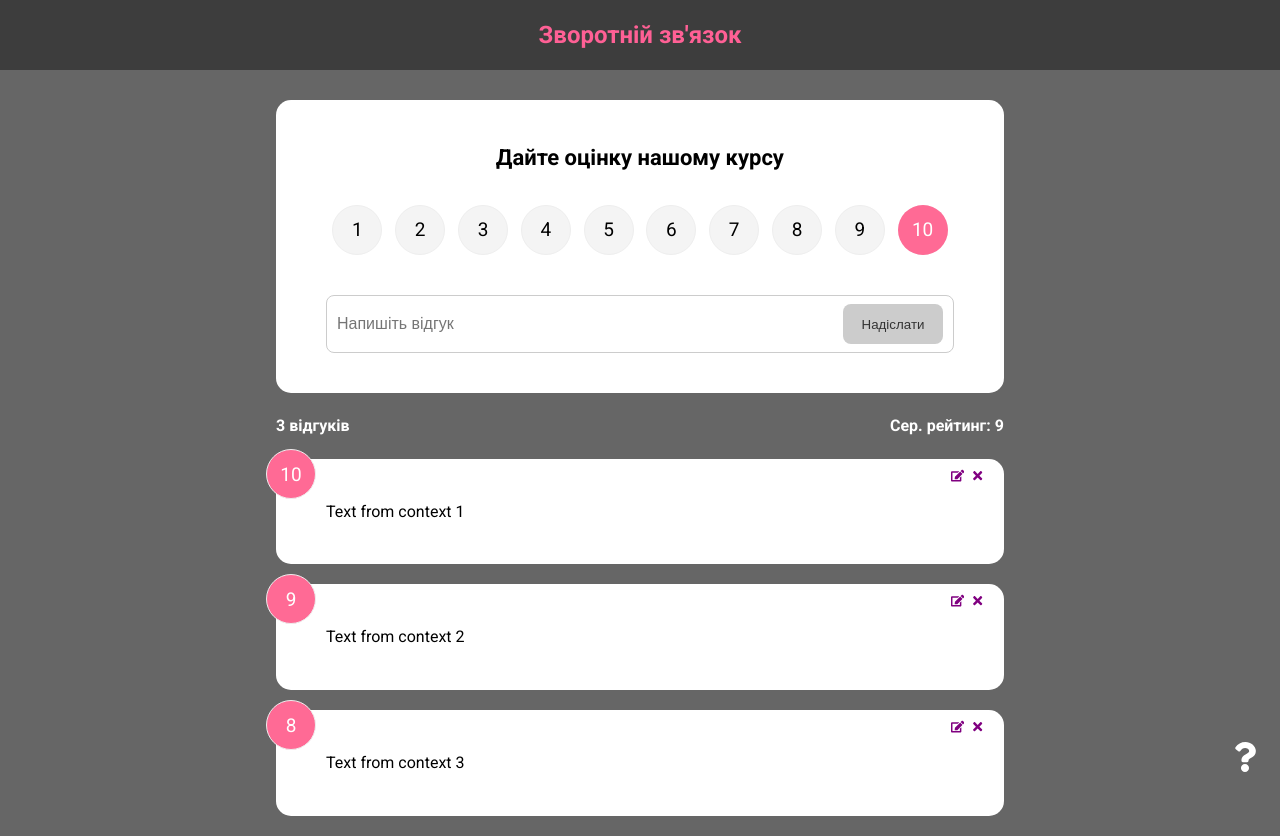
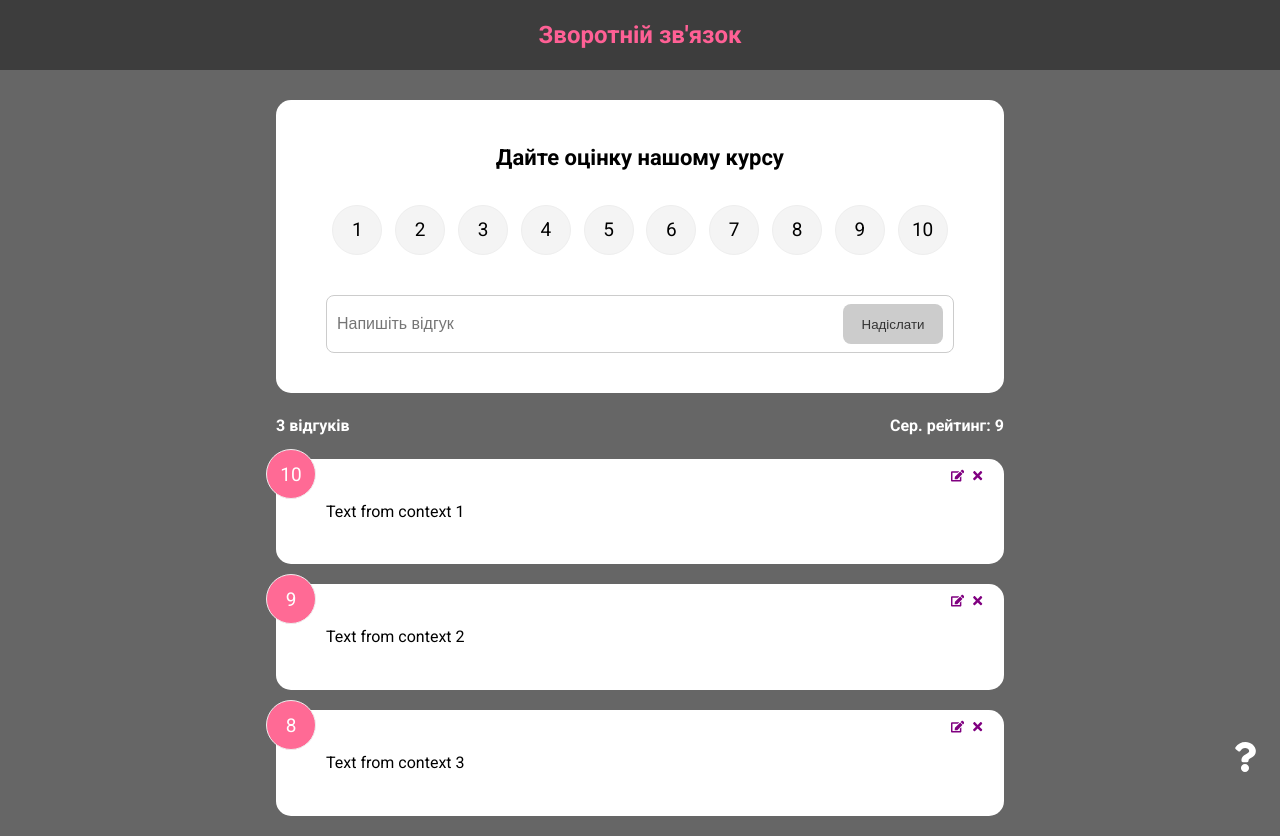
Before and after one commit to web-programming-2022-clg/web-programming, a React (Create React App) app: page / in a window 1280 px wide. Built offline with nearby package versions, Linux system fonts and the light colour scheme.

Commit message:
Context
* add useEffect [feedBackEdit]

```diff
--- a/src/components/FeedbackForm.js
+++ b/src/components/FeedbackForm.js
@@ -1,4 +1,4 @@
-import React, {useState, useContext} from 'react';
+import React, {useState, useContext, useEffect} from 'react';
 import Card from "./shared/Card";
 import Button from "./shared/Button";
 import RatingSelect from "./RatingSelect";
@@ -9,7 +9,17 @@
     const [rating, setRating] = useState(10)
     const [btnDisabled, setBtnDisabled] = useState(true)
     const [message, setMessage] = useState('')
-    const {addFeedback} = useContext(FeedbackContext)
+    const {addFeedback, feedbackEdit} = useContext(FeedbackContext)
+
+    useEffect(() => {
+
+        if (feedbackEdit.edit === true) {
+            setBtnDisabled(false)
+            setText(feedbackEdit.item.text)
+            setRating(feedbackEdit.item.rating)
+        }
+
+    }, [feedbackEdit])
 
     const handleTextChange = (e) => {
         if(text === ''){
--- a/src/components/RatingSelect.js
+++ b/src/components/RatingSelect.js
@@ -1,7 +1,14 @@
-import React, {useState} from 'react';
+import React, {useState, useContext, useEffect} from 'react';
+import FeedbackContext from "../context/FeedbackContext";
 
 const RatingSelect = ({select}) => {
     const [selected, setSelected] = useState(10)
+    const {feedbackEdit} = useContext(FeedbackContext)
+
+    useEffect(()=>{
+        setSelected(feedbackEdit.item.rating)
+    }, [feedbackEdit])
+
     const handleChange = (e) => {
         setSelected(+e.currentTarget.value)
     select(+e.currentTarget.value)
--- a/src/context/FeedbackContext.js
+++ b/src/context/FeedbackContext.js
@@ -43,6 +43,7 @@
 
     return <FeedbackContext.Provider value={{
         feedback,
+        feedbackEdit,
         deleteFeedback,
         addFeedback,
         editFeedback,
```
